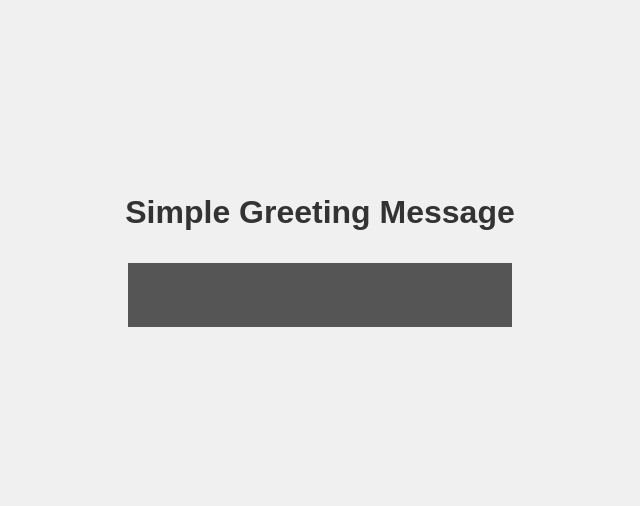
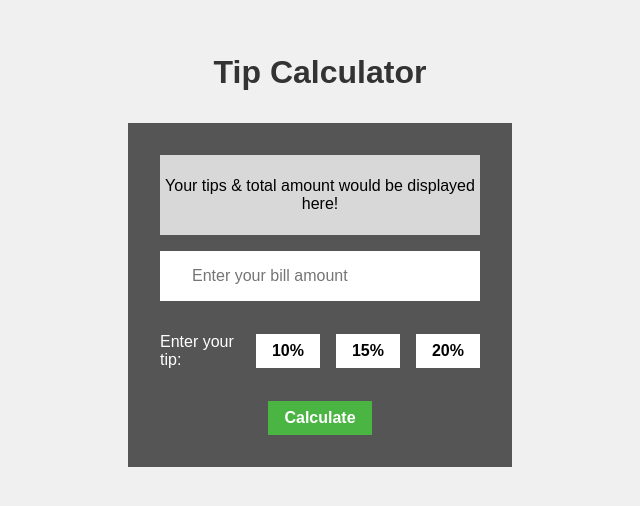
Before and after one commit to lubnafathima/JS_logical, a plain HTML site: page projects/05-tip_calc/index.html in a window 1280 px wide. Shown: the part 156-662 px from the top of the page, without its empty margins (320-960 px from the left). Drawn offline with Linux system fonts and the light colour scheme.

Commit message:
feat: Tip Calculator

```diff
--- a/projects/05-tip_calc/index.html
+++ b/projects/05-tip_calc/index.html
@@ -2,13 +2,24 @@
 <html lang="en">
   <head>
     <meta charset="UTF-8" />
-    <title>Greeting | JS Logical</title>
+    <title>Tip Calculator | JS Logical</title>
     <link rel="stylesheet" href="./style.css" />
     <link rel="stylesheet" href="../../style.css" />
   </head>
   <body>
-    <h1 class="title">Simple Greeting Message</h1>
+    <h1 class="title">Tip Calculator</h1>
     <div class="container">
+      <p class="message">Your tips & total amount would be displayed here!</p>
+      <input type="number" placeholder="Enter your bill amount" class="input" />
+      <div class="tip_container">
+        <p class="tip_text">Enter your tip:</p>
+        <div class="tip">
+          <button value="10" class="tip_amount">10%</button>
+          <button value="15" class="tip_amount">15%</button>
+          <button value="20" class="tip_amount">20%</button>
+        </div>
+      </div>
+      <button class="btn">Calculate</button>
     </div>
     <script src="./script.js"></script>
   </body>
--- a/projects/05-tip_calc/script.js
+++ b/projects/05-tip_calc/script.js
@@ -1,5 +1,23 @@
 let message = document.querySelector(".message");
 let input = document.querySelector(".input");
 let btn = document.querySelector(".btn");
+let tip = document.querySelector(".tip");
 
-btn.addEventListener("click", () => message.innerText = "Hello " + input.value + "!");
+let selectedTip;
+tip.addEventListener("click", (e) => {
+    selectedTip = e.target.value;
+    message.innerText = "You selected " + selectedTip + "% tip";
+});
+
+btn.addEventListener("click", () => {
+    let bill = Number(input.value);
+    let tips = bill * selectedTip/100;
+    let totalAmout = bill + tips;
+    if(!selectedTip) {
+        message.innerText = "Whops, select a tip & try again!";
+    } else {
+        message.innerText = totalAmout;
+    }
+    input.value = "";
+    selectedTip = "";
+});
--- a/projects/05-tip_calc/style.css
+++ b/projects/05-tip_calc/style.css
@@ -26,9 +26,9 @@ body {
 
 .btn {
   margin: auto;
-    padding: .5rem 1rem;
+  padding: 0.5rem 1rem;
   cursor: pointer;
-    background-color: #4BB543;
+  background-color: #4bb543;
   color: #fff;
   border: none;
   font-size: 1rem;
@@ -47,5 +47,36 @@ body {
   color: #000;
   display: flex;
   align-items: center;
+  text-align: center;
   justify-content: center;
 }
+
+.tip_container {
+    display: flex;
+    align-items: center;
+    gap: 1rem;
+    margin: 1rem 0;
+}
+
+.tip_text {
+    color: #fff;
+}
+
+.tip {
+    display: flex;
+    gap: 1rem;
+}
+
+.tip_amount {
+    background-color: #fff;
+    border: none;
+    padding: .5rem 1rem;
+    font-size: 1rem;
+    font-weight: 600;
+    cursor: pointer;
+    transition: all .2s ease-in-out;
+}
+
+.tip_amount:hover {
+    background-color: #ececec;
+}
```
Lines whose indentation alone changed are shown as unchanged.
